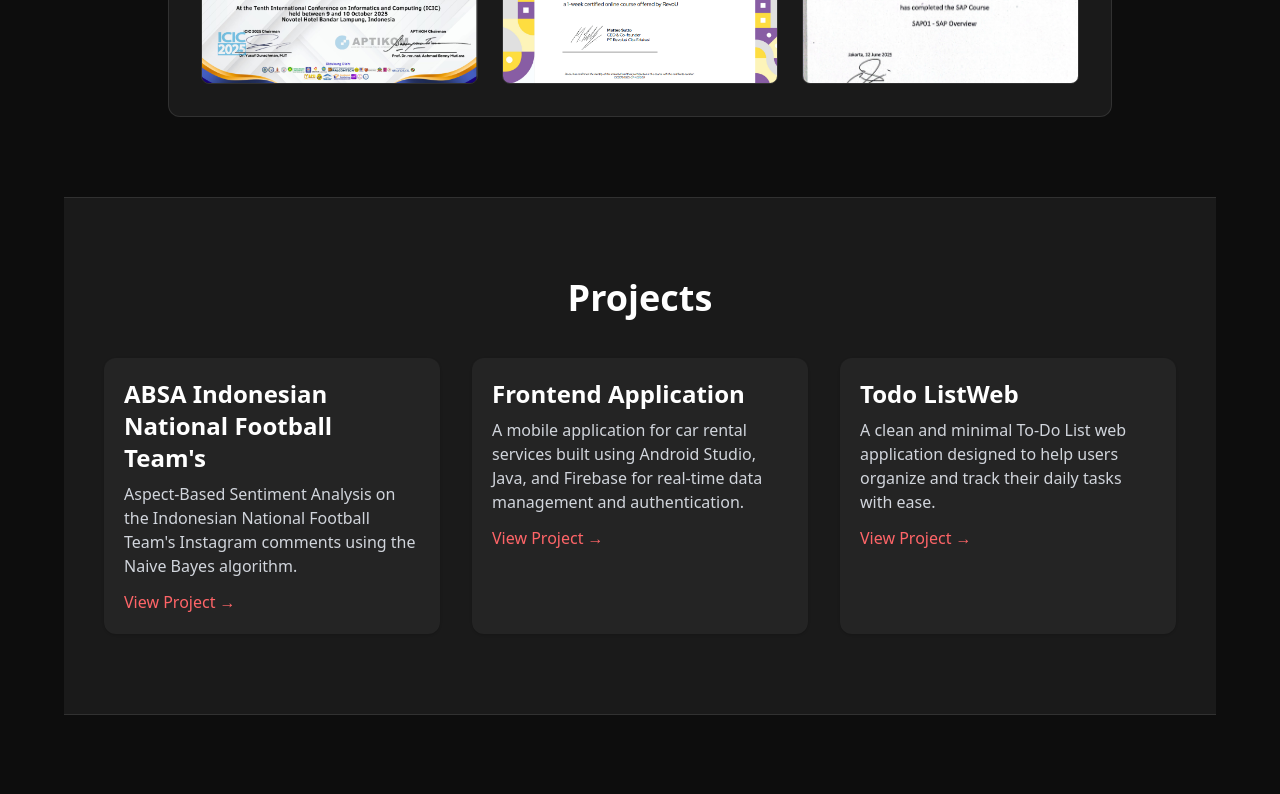
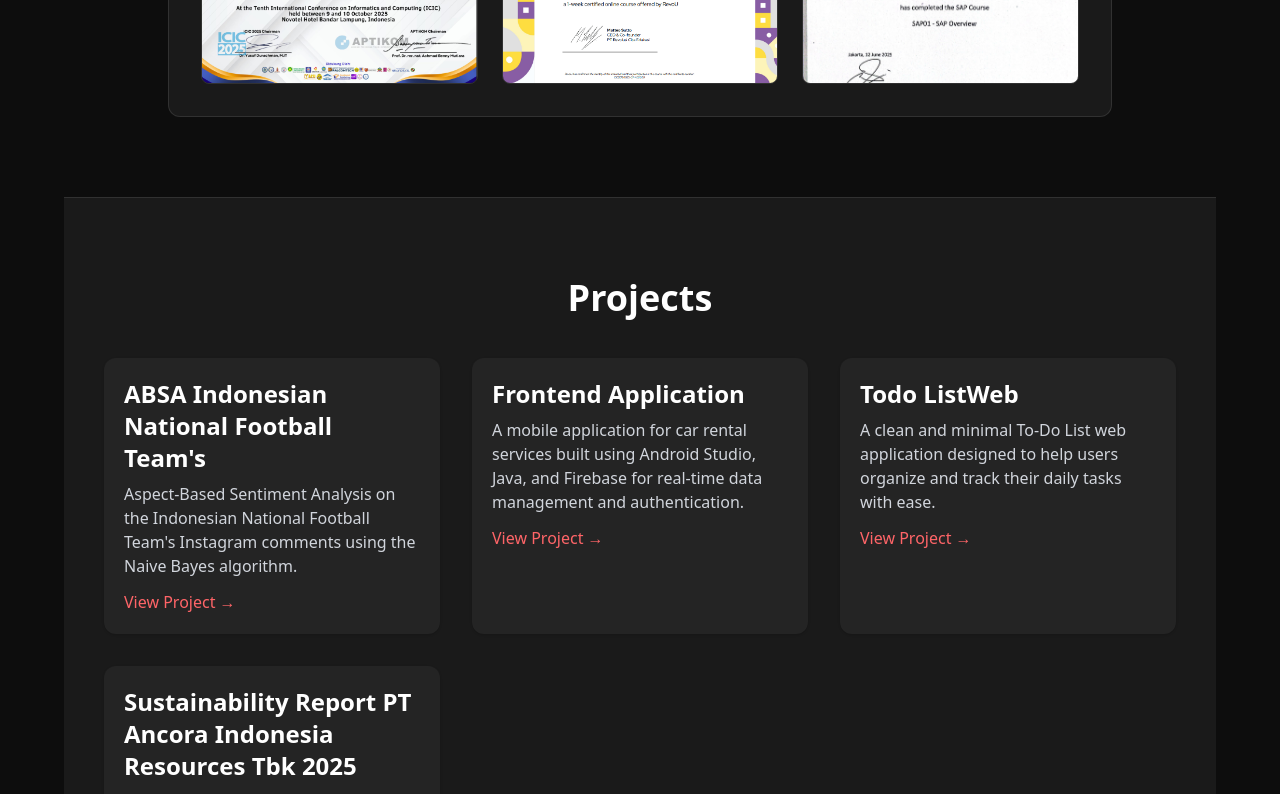
Before and after one commit to DendySetiadi/porto, a Next.js app: page / in a window 1280 px wide. Shown: the part 2000-2794 px from the top of the page. Built offline with nearby package versions, Linux system fonts and the light colour scheme.

Commit message:
21-05 edit

```diff
--- a/app/page.tsx
+++ b/app/page.tsx
@@ -18,6 +18,7 @@ const [selectedCert, setSelectedCert] = useState<CertType | null>(null);
     { title: "ABSA Indonesian National Football Team's", desc: "Aspect-Based Sentiment Analysis on the Indonesian National Football Team's Instagram comments using the Naive Bayes algorithm.", link: "/demo" },
     { title: "Frontend Application", desc: "A mobile application for car rental services built using Android Studio, Java, and Firebase for real-time data management and authentication.", link: "https://github.com/DendySetiadi/Cartogo2" },
     { title: "Todo ListWeb", desc: "A clean and minimal To-Do List web application designed to help users organize and track their daily tasks with ease.", link: "https://revou-coding-camp.github.io/codingcamp-18-aug-25-DendySetiadi/" },
+    { title: "Sustainability Report PT Ancora Indonesia Resources Tbk 2025", desc: "Supported the preparation of the 2025 Sustainability Report of PT Ancora Indonesia Resources Tbk through ESG data processing and analysis, including data cleaning and validation, to ensure consistency and accuracy of information in the company’s sustainability reporting.", link: "https://www.ancorair.com/[id]/esg" },
   ];
 
   const certificates = [
@@ -619,7 +620,7 @@ const [selectedCert, setSelectedCert] = useState<CertType | null>(null);
       {/* FLOATING WHATSAPP BUTTON - SHOW AFTER LOADING */}
       {!isLoading && (
         <a
-          href="https://wa.me/6288216615880?text=Halo%20Dendy,%20saya%20tertarik%20dengan%20portfolio%20Anda!"
+          href="https://wa.me/628138343887?text=Halo%20Dendy,%20saya%20tertarik%20dengan%20portfolio%20Anda!"
           target="_blank"
           rel="noopener noreferrer"
           className="fixed bottom-6 right-6 z-[60] group animate-fadeInContent"
```
